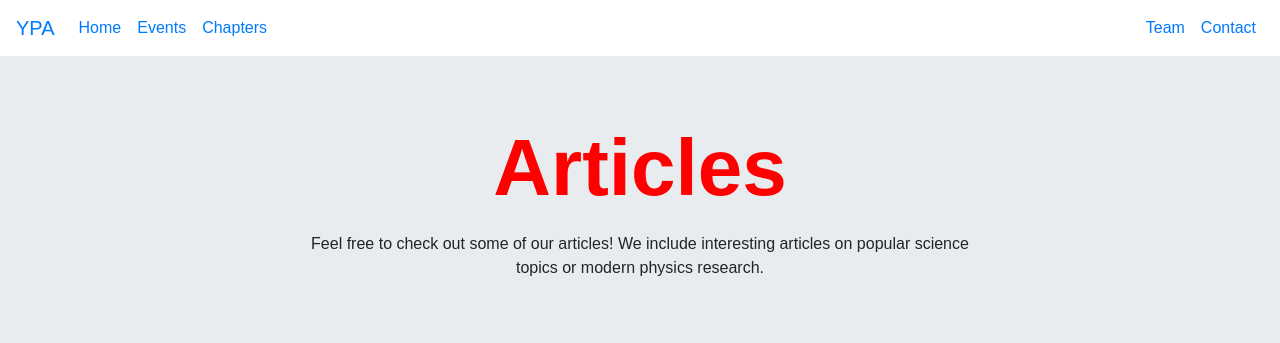
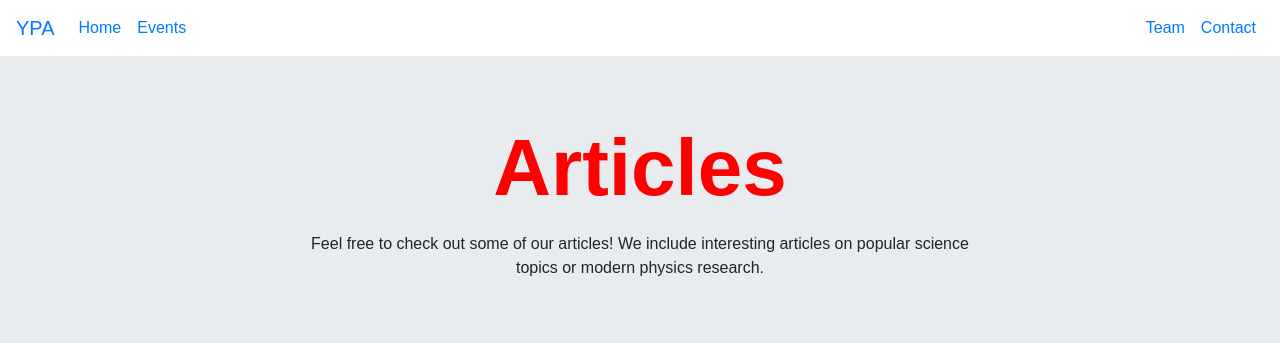
Before and after one commit to sidudaav/YPA, a Django app: page /articles/ in a window 1280 px wide. Shown: the top 343 px of the page. Run offline with Django 3.2, Linux system fonts and the light colour scheme; some libraries are stand-ins or nearby versions.

Commit message:
Removed Chapters

```diff
--- a/home/templates/home/base.html
+++ b/home/templates/home/base.html
@@ -48,9 +48,6 @@
             <li class="nav-item">
                 <a class="nav-link" href="{% url 'events:events' %}">Events</a>
             </li>
-            <li class="nav-item">
-                <a class="nav-link" href="{% url 'chapters:home' %}">Chapters</a>
-            </li>
         </ul>
         <ul class="nav navbar-nav ml-auto">
             <li class="nav-item">
```
